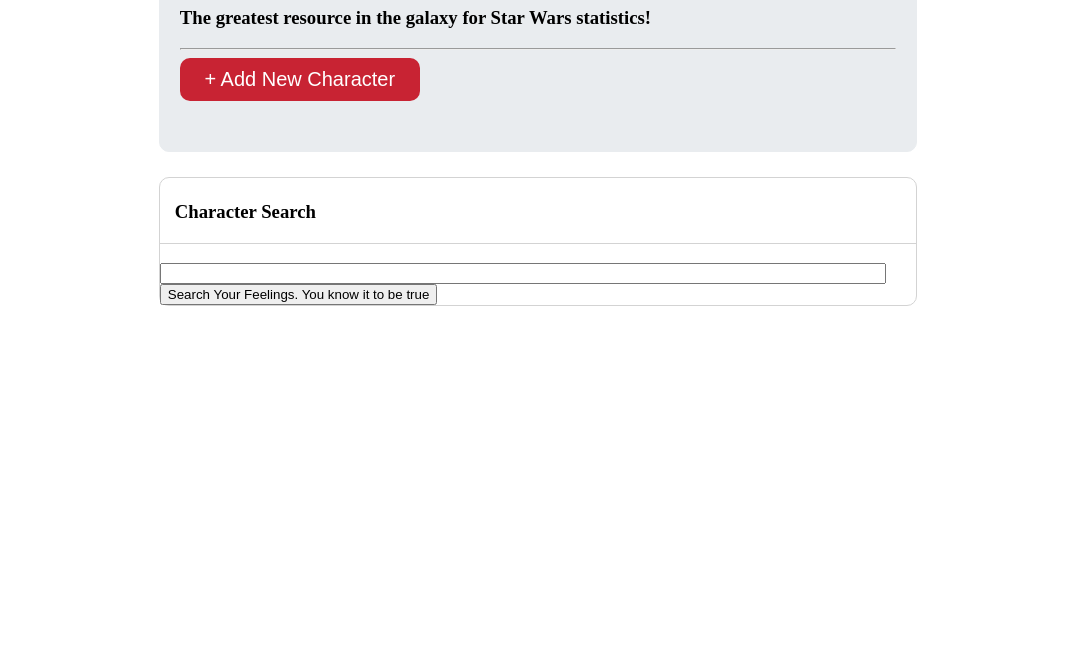
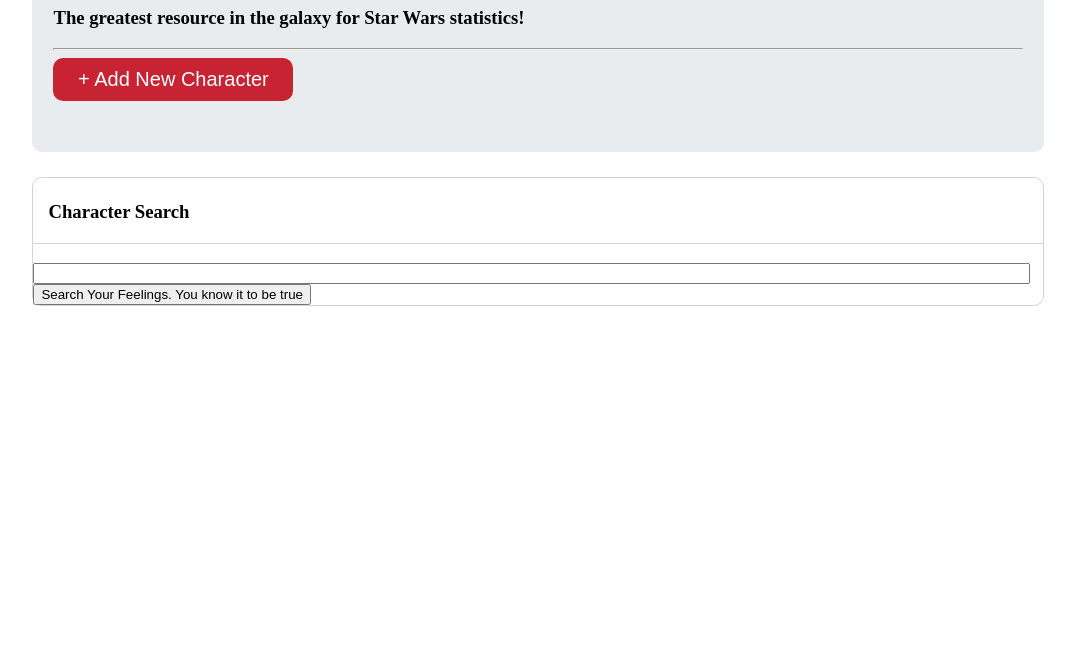
Before and after one commit to kendayao/server-practice, a website: page index.html in a window 1280 px wide. Shown: the part 132-800 px from the top of the page, without its empty margins (102-1177 px from the left). Drawn offline with Linux system fonts and the light colour scheme.

Commit message:
css styles

```diff
--- a/styles.css
+++ b/styles.css
@@ -1,5 +1,5 @@
 .main__container {
-    width: 60%;
+    width: 80%;
     margin: 0 auto
 }
 
@@ -32,5 +32,5 @@
 }
 
 .search__container input {
-    width: 95%;
+    width: 98%;
 }
```
